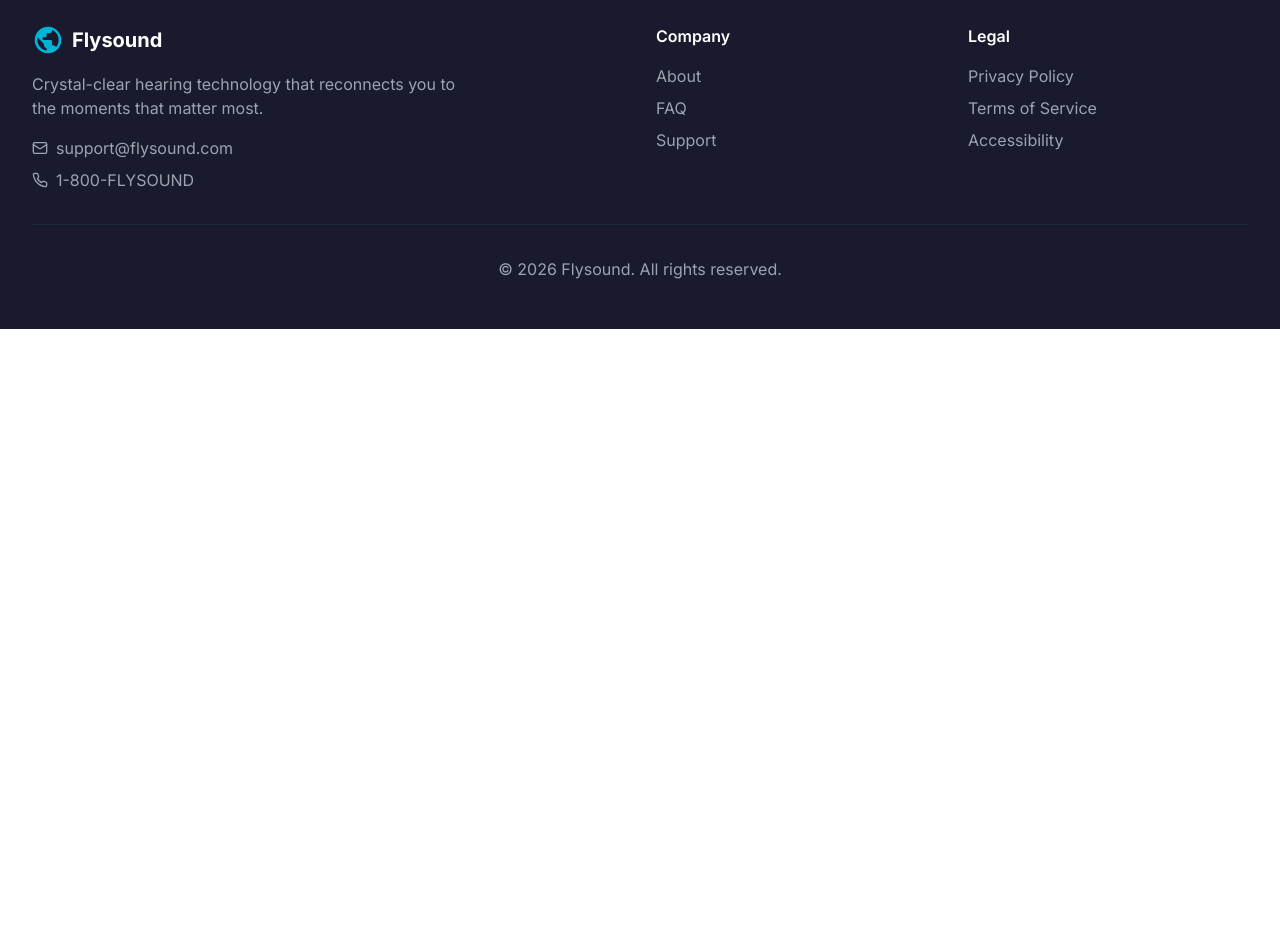
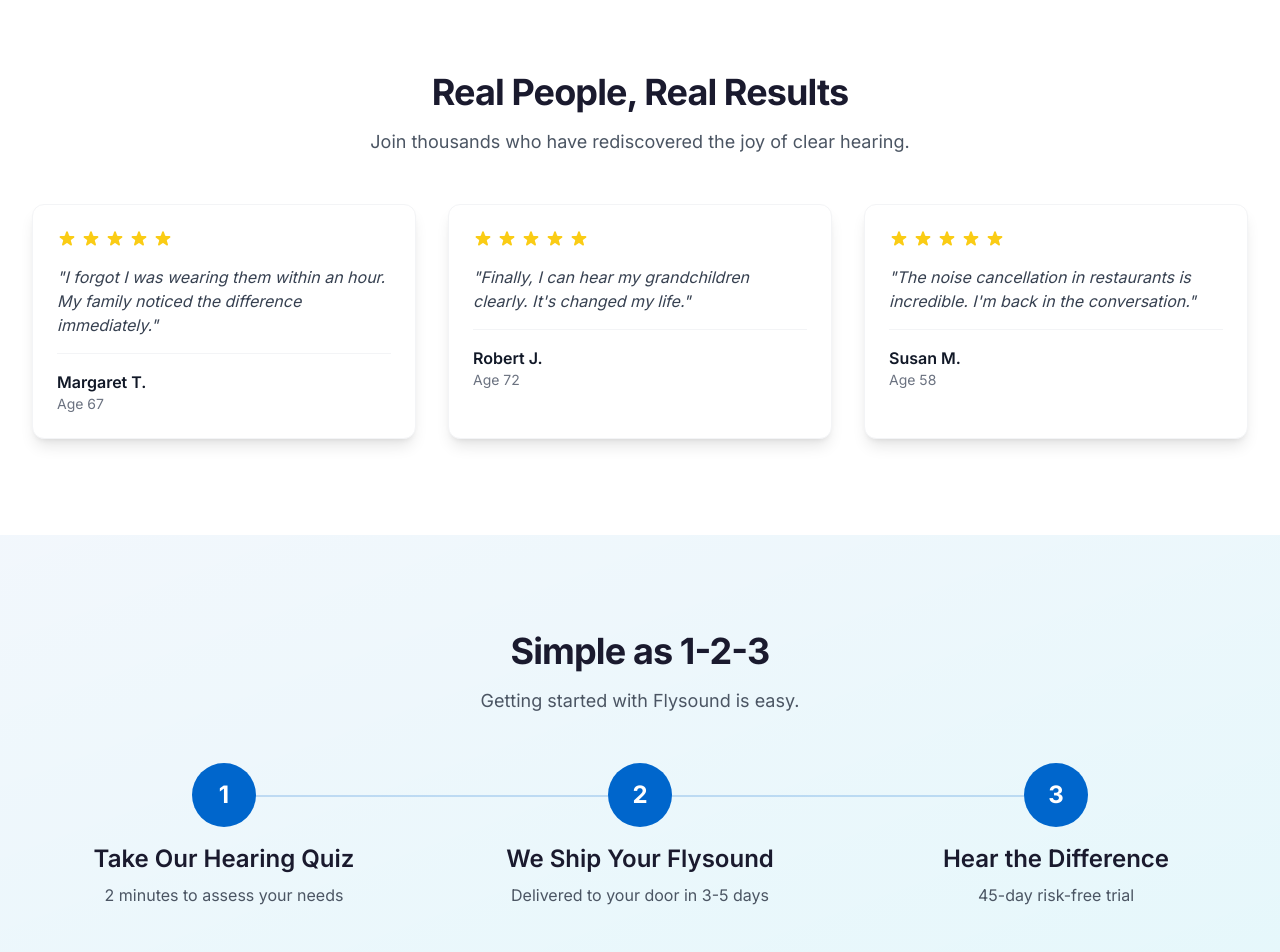
Before and after one commit to yodai-agent/flysound-landing, a Next.js app: page / in a window 1280 px wide. Shown: the part 2160-3112 px from the top of the page. Before the commit the page ends 2489 px from the top, so only its background shows below. Built offline with nearby package versions, Linux system fonts and the light colour scheme.

Commit message:
Add Testimonials, HowItWorks, Pricing, and FinalCTA sections

```diff
--- /dev/null
+++ b/components/sections/FinalCTA.tsx
@@ -0,0 +1,41 @@
+import Button from '@/components/ui/Button'
+
+export default function FinalCTA() {
+  return (
+    <section className="bg-brand-dark text-white py-16 md:py-24 px-4 sm:px-6 lg:px-8">
+      <div className="max-w-4xl mx-auto text-center">
+        <h2 className="text-3xl md:text-4xl font-bold mb-4">
+          Ready to Hear Clearly Again?
+        </h2>
+        <p className="text-xl text-gray-300 mb-8">
+          Join thousands who've rediscovered the joy of clear hearing with Flysound.
+        </p>
+
+        <Button size="lg" className="mb-8">
+          Start Your Free Trial
+        </Button>
+
+        <div className="flex flex-wrap justify-center gap-6 text-sm text-gray-400">
+          <div className="flex items-center gap-2">
+            <svg className="w-5 h-5 text-green-400" fill="currentColor" viewBox="0 0 20 20">
+              <path fillRule="evenodd" d="M16.707 5.293a1 1 0 010 1.414l-8 8a1 1 0 01-1.414 0l-4-4a1 1 0 011.414-1.414L8 12.586l7.293-7.293a1 1 0 011.414 0z" clipRule="evenodd" />
+            </svg>
+            <span>45-Day Risk-Free Trial</span>
+          </div>
+          <div className="flex items-center gap-2">
+            <svg className="w-5 h-5 text-green-400" fill="currentColor" viewBox="0 0 20 20">
+              <path fillRule="evenodd" d="M16.707 5.293a1 1 0 010 1.414l-8 8a1 1 0 01-1.414 0l-4-4a1 1 0 011.414-1.414L8 12.586l7.293-7.293a1 1 0 011.414 0z" clipRule="evenodd" />
+            </svg>
+            <span>Free Shipping</span>
+          </div>
+          <div className="flex items-center gap-2">
+            <svg className="w-5 h-5 text-green-400" fill="currentColor" viewBox="0 0 20 20">
+              <path fillRule="evenodd" d="M16.707 5.293a1 1 0 010 1.414l-8 8a1 1 0 01-1.414 0l-4-4a1 1 0 011.414-1.414L8 12.586l7.293-7.293a1 1 0 011.414 0z" clipRule="evenodd" />
+            </svg>
+            <span>1-Year Warranty</span>
+          </div>
+        </div>
+      </div>
+    </section>
+  )
+}
--- /dev/null
+++ b/components/sections/HowItWorks.tsx
@@ -0,0 +1,51 @@
+import Section from '@/components/ui/Section'
+
+const steps = [
+  {
+    number: '1',
+    title: 'Take Our Hearing Quiz',
+    description: '2 minutes to assess your needs',
+  },
+  {
+    number: '2',
+    title: 'We Ship Your Flysound',
+    description: 'Delivered to your door in 3-5 days',
+  },
+  {
+    number: '3',
+    title: 'Hear the Difference',
+    description: '45-day risk-free trial',
+  },
+]
+
+export default function HowItWorks() {
+  return (
+    <Section id="how-it-works" className="bg-gradient-to-br from-brand-primary/5 to-brand-secondary/10">
+      <div className="text-center mb-12">
+        <h2 className="heading-2 mb-4">Simple as 1-2-3</h2>
+        <p className="text-lg text-gray-600 max-w-2xl mx-auto">
+          Getting started with Flysound is easy.
+        </p>
+      </div>
+
+      <div className="grid md:grid-cols-3 gap-8">
+        {steps.map((step, index) => (
+          <div key={index} className="relative">
+            {/* Connector line */}
+            {index < steps.length - 1 && (
+              <div className="hidden md:block absolute top-8 left-1/2 w-full h-0.5 bg-brand-primary/20" />
+            )}
+
+            <div className="relative z-10 text-center">
+              <div className="w-16 h-16 bg-brand-primary text-white rounded-full flex items-center justify-center text-2xl font-bold mx-auto mb-4">
+                {step.number}
+              </div>
+              <h3 className="heading-3 mb-2">{step.title}</h3>
+              <p className="text-gray-600">{step.description}</p>
+            </div>
+          </div>
+        ))}
+      </div>
+    </Section>
+  )
+}
--- /dev/null
+++ b/components/sections/Pricing.tsx
@@ -0,0 +1,53 @@
+import Section from '@/components/ui/Section'
+import Button from '@/components/ui/Button'
+
+const includes = [
+  'Both hearing aids',
+  'Charging case',
+  'Multiple ear tip sizes',
+  '45-day trial',
+  '1-year warranty',
+  'Lifetime support',
+]
+
+export default function Pricing() {
+  return (
+    <Section id="pricing">
+      <div className="max-w-2xl mx-auto text-center">
+        <h2 className="heading-2 mb-4">Transparent, Affordable Pricing</h2>
+        <p className="text-lg text-gray-600 mb-8">
+          Premium hearing technology without the premium price tag.
+        </p>
+
+        <div className="bg-white rounded-2xl shadow-xl border border-gray-100 p-8 md:p-12">
+          <div className="mb-6">
+            <span className="text-5xl md:text-6xl font-bold text-brand-text">$299</span>
+            <span className="text-xl text-gray-500"> / pair</span>
+          </div>
+
+          <div className="border-t border-gray-200 pt-6 mb-8">
+            <p className="text-sm font-semibold text-gray-900 mb-4">What's Included:</p>
+            <ul className="space-y-3">
+              {includes.map((item, index) => (
+                <li key={index} className="flex items-center gap-3">
+                  <svg className="w-5 h-5 text-green-500 flex-shrink-0" fill="currentColor" viewBox="0 0 20 20">
+                    <path fillRule="evenodd" d="M16.707 5.293a1 1 0 010 1.414l-8 8a1 1 0 01-1.414 0l-4-4a1 1 0 011.414-1.414L8 12.586l7.293-7.293a1 1 0 011.414 0z" clipRule="evenodd" />
+                  </svg>
+                  <span className="text-gray-700">{item}</span>
+                </li>
+              ))}
+            </ul>
+          </div>
+
+          <Button size="lg" className="w-full">
+            Get Started Today
+          </Button>
+
+          <p className="text-sm text-gray-500 mt-4">
+            Free shipping • 45-day risk-free trial
+          </p>
+        </div>
+      </div>
+    </Section>
+  )
+}
--- /dev/null
+++ b/components/sections/Testimonials.tsx
@@ -0,0 +1,54 @@
+import Section from '@/components/ui/Section'
+import StarRating from '@/components/ui/StarRating'
+
+const testimonials = [
+  {
+    quote: "I forgot I was wearing them within an hour. My family noticed the difference immediately.",
+    name: 'Margaret T.',
+    age: '67',
+    rating: 5,
+  },
+  {
+    quote: "Finally, I can hear my grandchildren clearly. It's changed my life.",
+    name: 'Robert J.',
+    age: '72',
+    rating: 5,
+  },
+  {
+    quote: "The noise cancellation in restaurants is incredible. I'm back in the conversation.",
+    name: 'Susan M.',
+    age: '58',
+    rating: 5,
+  },
+]
+
+export default function Testimonials() {
+  return (
+    <Section>
+      <div className="text-center mb-12">
+        <h2 className="heading-2 mb-4">Real People, Real Results</h2>
+        <p className="text-lg text-gray-600 max-w-2xl mx-auto">
+          Join thousands who have rediscovered the joy of clear hearing.
+        </p>
+      </div>
+
+      <div className="grid md:grid-cols-3 gap-8">
+        {testimonials.map((testimonial, index) => (
+          <div
+            key={index}
+            className="bg-white rounded-xl p-6 shadow-lg border border-gray-100"
+          >
+            <StarRating rating={testimonial.rating} />
+            <blockquote className="mt-4 text-gray-700 italic">
+              "{testimonial.quote}"
+            </blockquote>
+            <div className="mt-4 pt-4 border-t border-gray-100">
+              <p className="font-semibold text-gray-900">{testimonial.name}</p>
+              <p className="text-sm text-gray-500">Age {testimonial.age}</p>
+            </div>
+          </div>
+        ))}
+      </div>
+    </Section>
+  )
+}
```
